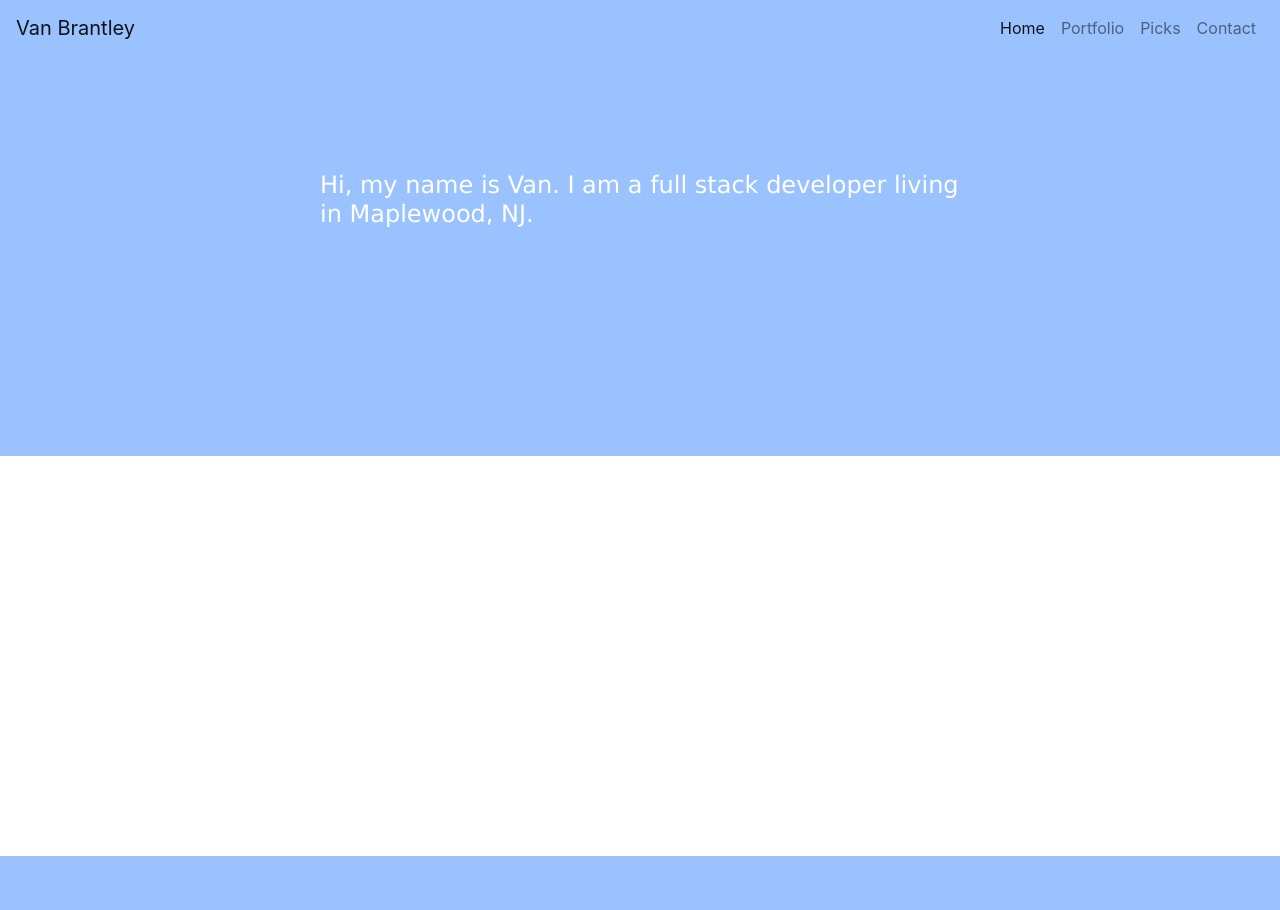
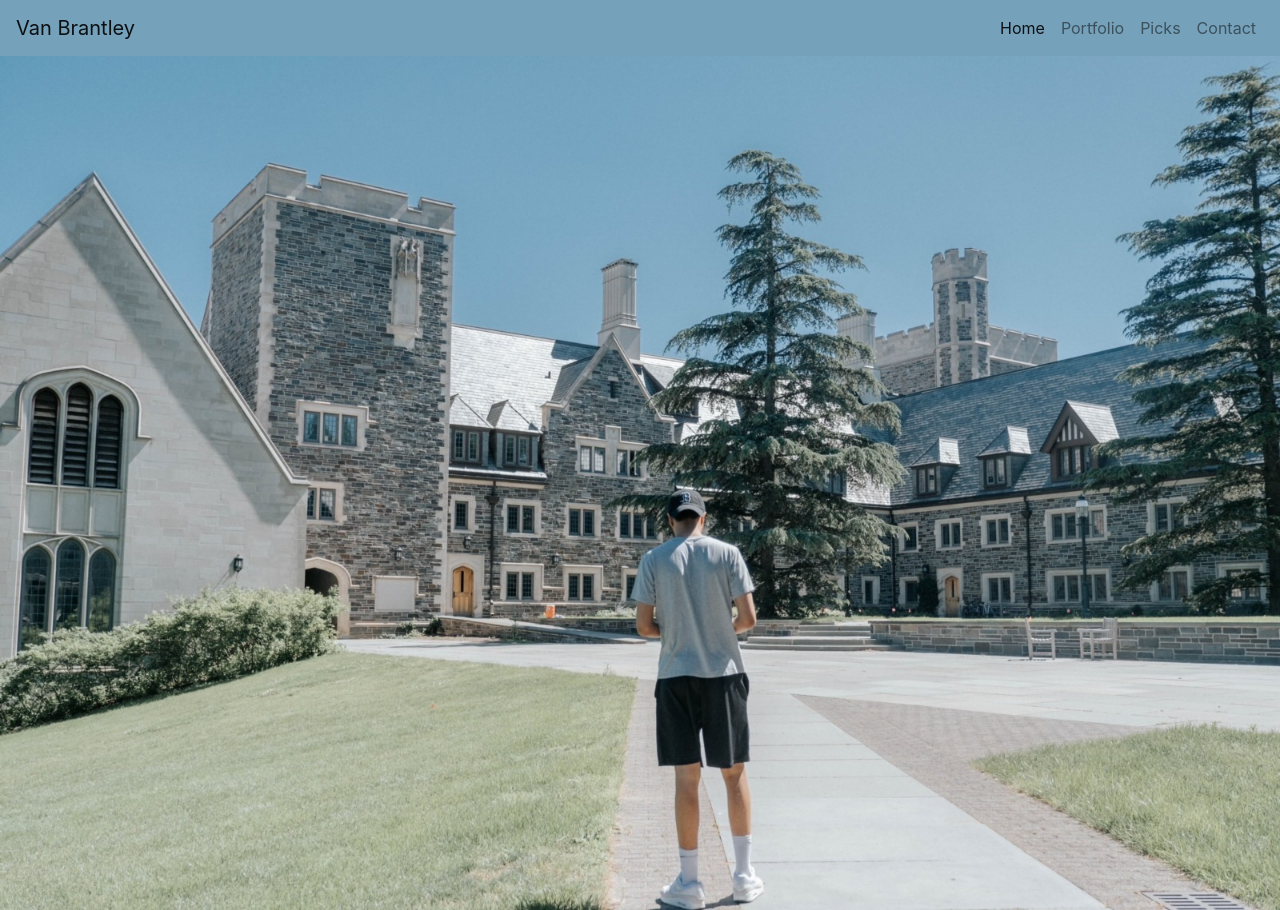
Before and after one commit to vbrantley/personal-site, a Flask app: page / in a window 1280 px wide. Before the commit the page ends 856 px from the top, so only its background shows below. Run offline with Flask 2, Linux system fonts and the light colour scheme; parts of the project's set-up code (start-up, migrations or seed data) failed here and were passed over; some libraries are stand-ins or nearby versions.

Commit message:
putting in picture background to home page

```diff
--- a/static/styles.css
+++ b/static/styles.css
@@ -4,23 +4,25 @@ html, body {
    height: 100%;
 }
 
-.home-row {
+#top {
    width: 100%;
-   height: 50%;
+   height: 20%;
+   background-color: #76A1BA;
+   /* #cc99ff (light purp) */
+
 }
 
-#top {
-   background-color: #99c2ff;
-   /* #cc99ff (light purp) */
-
+#bottom {
+   width: 100%;
+   height: 80%;
 }
 
 #top h3 {
    font-family: Verdana;
    font-size: 24px;
    color: white;
-   position: absolute;
+   /* position: absolute;
    left: 50%;
    top: 25%;
-   transform: translate(-50%, -50%);
+   transform: translate(-50%, -50%); */
 }
--- a/templates/home.html
+++ b/templates/home.html
@@ -12,7 +12,10 @@
    </head>
    <body>
 
-         <nav class="navbar navbar-light navbar-expand-lg" style="background-color: #99c2ff;">
+      <div class="container-fluid">
+
+         <div class="row">
+            <nav class="navbar navbar-light navbar-expand-lg" style="background-color: #76A1BA; width: 100%;">
 
                <a class="navbar-brand" href="#">Van Brantley</a>
                <button class="navbar-toggler" type="button" data-toggle="collapse" data-target="#navbarText" aria-controls="navbarText" aria-expanded="false" aria-label="Toggle navigation">
@@ -37,15 +40,25 @@
                </div>
 
             </nav>
-
-         <div class="home-row" id="top">
-            <h3 id="top-text">Hi, my name is Van. I am a full stack developer living in Maplewood, NJ.</h3>
          </div>
 
-         <div class="home-row" id="bottom">
+         <div class="row">
+            <img src="static/whitman.JPG"class="img-fluid" style="max-width:100%; height:auto;">
+         </div>
 
       </div>
 
 
+
+         <!-- <div id="top" class="my-auto">
+            <h3 class="text-center" id="top-text">Hi, my name is Van. I am a full stack developer living in Maplewood, NJ.</h3>
+         </div>
+
+         <div id="bottom">
+            <img src="static/whitman.JPG" style="width:100%;">
+         </div> -->
+
+
+
    </body>
 </html>
```
Also changed, not shown: static/whitman.JPG (added), 1 other file. Lines whose indentation alone changed are shown as unchanged.
